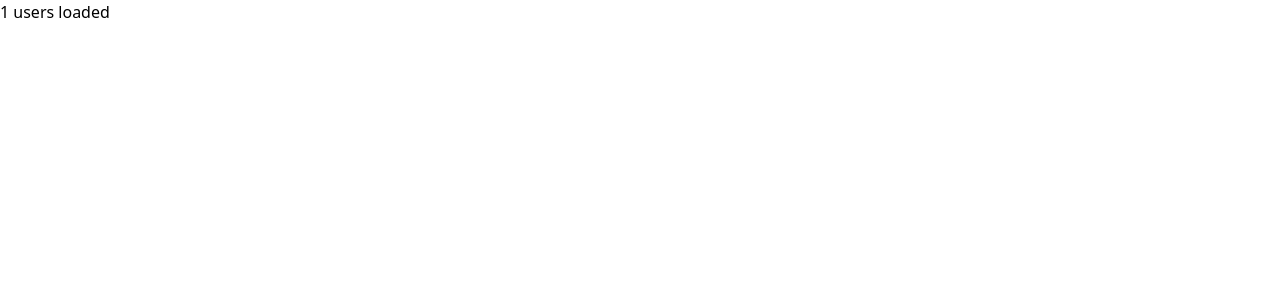
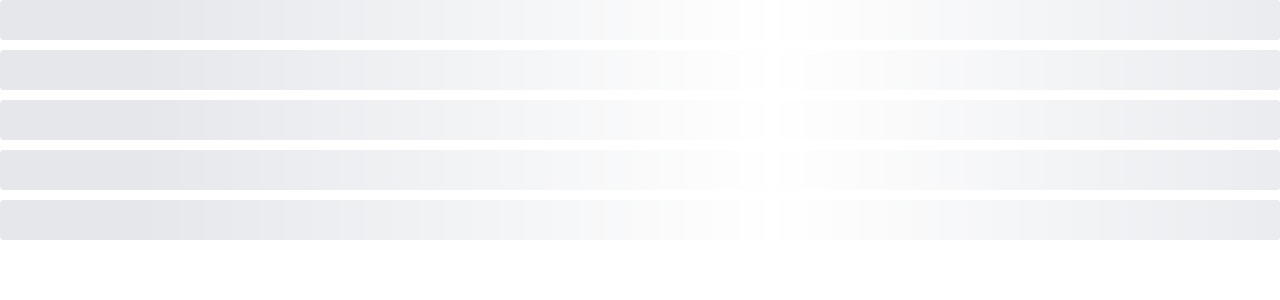
Before and after one commit to p2arthur/user_album_app_redux, a React (Vite) app: page / in a window 1280 px wide. Shown: the top 300 px of the page. Built offline with nearby package versions, Linux system fonts and the light colour scheme; data requests are answered from the project's data file.

Commit message:
feat: add shimmer animation to the skeleton loader

```diff
--- a/src/components/Skeleton.jsx
+++ b/src/components/Skeleton.jsx
@@ -2,11 +2,39 @@
 
 //Building a skeleton loader to show the user we're loading the data
 
-function Skeleton({ times }) {
+function Skeleton({ times, className }) {
+  //--------------------------------------------------------------------------
+  //Creating a constant for the outer box classes
+  const outerBoxClasses = classNames(
+    "relative",
+    "overflow-hidden",
+    "bg-gray-200",
+    "rounded",
+    "mb-2.5",
+    className
+  );
+
+  //Creating a constant for the inner box classes
+  const innerBoxClasses = classNames(
+    "animate-shimmer",
+    "absolute",
+    "inset-0",
+    "-translate-x-full",
+    "bg-gradient-to-r",
+    "from-gray-200",
+    "via-white",
+    "to-gray-200"
+  );
+  //--------------------------------------------------------------------------
+
   const renderedBoxes = Array(times)
     .fill(0)
-    .map((_, i) => <div key={i} className="w-full h-3 mb-5 bg-black" />);
+    .map((_, i) => (
+      <div key={i} className={outerBoxClasses}>
+        <div className={innerBoxClasses}></div>
+      </div>
+    ));
   return renderedBoxes;
 }
-
+//--------------------------------------------------------------------------
 export default Skeleton;
--- a/src/components/UsersList.jsx
+++ b/src/components/UsersList.jsx
@@ -18,7 +18,7 @@
   //Testing if the state from ou selector is working
   //Is the data being fetched?
   if (isLoading) {
-    return <Skeleton times={5} />;
+    return <Skeleton times={5} className="h-10 w-full" />;
   }
 
   //Has the data failed to fetch?
--- a/src/store/thunks/fetchUsers.js
+++ b/src/store/thunks/fetchUsers.js
@@ -6,7 +6,7 @@
   const response = await axios.get("http://localhost:3005/users");
 
   //DEV ONLY!! - Calling the pause helper to give time for our loading proccess
-  await pause(5000);
+  await pause(10000);
 
   //This return will be automatically assigned as a payload when the thunk gets dispatched
   return response.data;
--- a/tailwind.config.cjs
+++ b/tailwind.config.cjs
@@ -2,7 +2,16 @@
 module.exports = {
   content: ["./index.html", "./src/**/*.{js,ts,jsx,tsx}"],
   theme: {
-    extend: {},
+    extend: {
+      keyframes: {
+        shimmer: {
+          "100%": { transform: "translateX(100%)" },
+        },
+      },
+      animation: {
+        shimmer: "shimmer 1.5s infinite",
+      },
+    },
   },
   plugins: [],
 };
```
